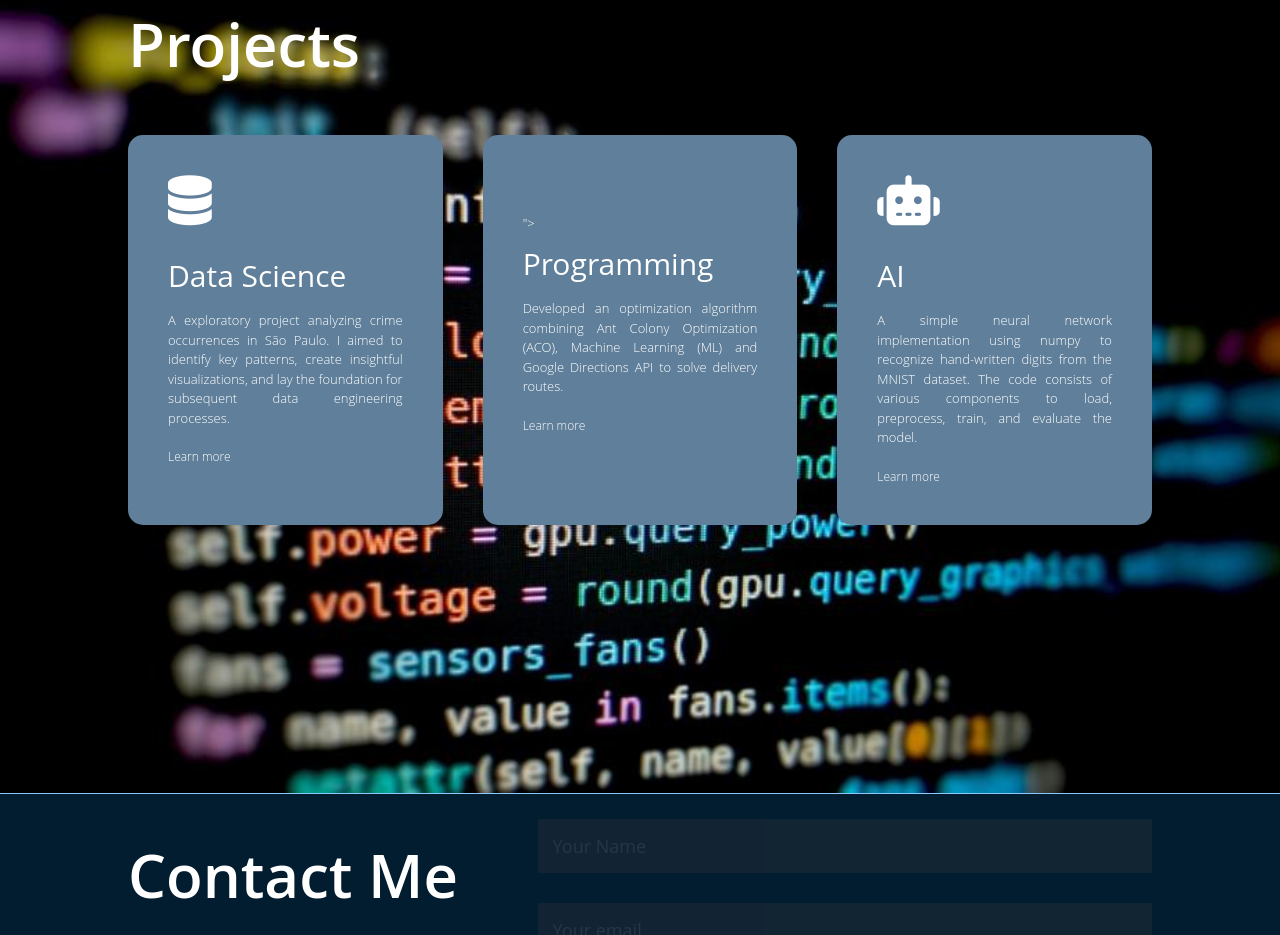
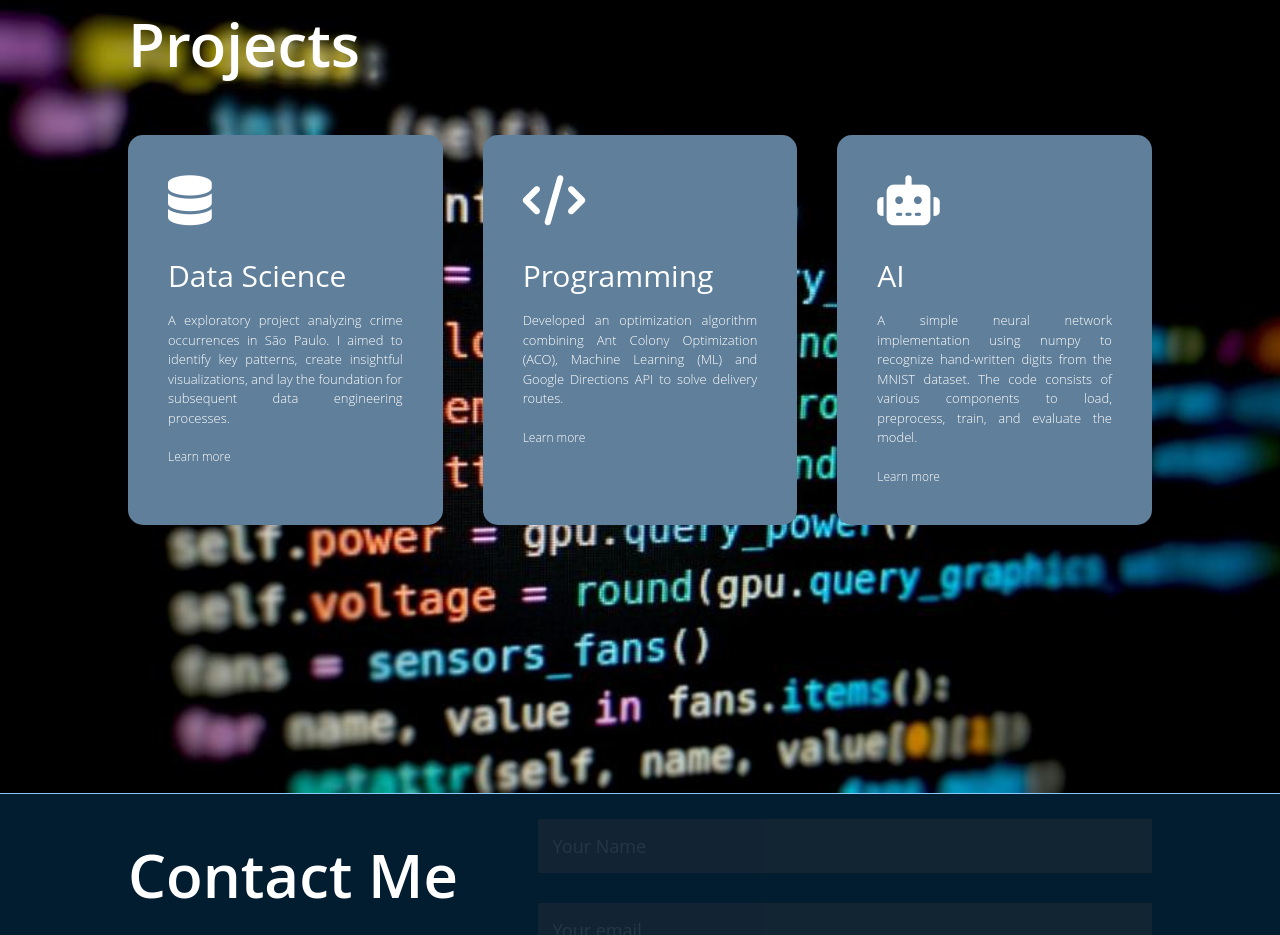
Before and after one commit to Phnasc/phnasc.github.io, a plain HTML site: page index.html in a window 1280 px wide. Shown: the part 1540-2475 px from the top of the page. Drawn offline with nearby package versions, Linux system fonts and the light colour scheme.

Commit message:
changing stuff again

```diff
--- a/index.html
+++ b/index.html
@@ -86,7 +86,7 @@
                 <a href="https://github.com/Phnasc/CPTSP/blob/main/CPTSP_2022.ipynb" target="_blank">Learn more</a>
             </div>
             <div>
-                <i class="<i class="fa-solid fa-code"></i>"></i>
+                <i class="fa-solid fa-code""></i>
                 <h2>Programming</h2>
                 <p class="justify-text">Developed an optimization algorithm combining Ant Colony Optimization (ACO), Machine Learning (ML) and Google Directions API to solve delivery routes.
                 </p>
```
